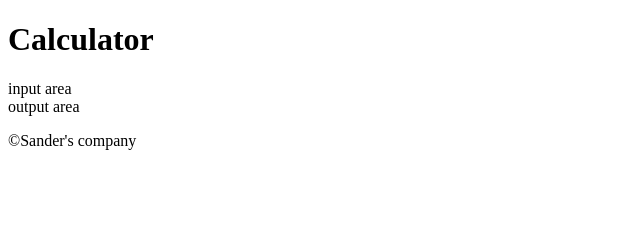
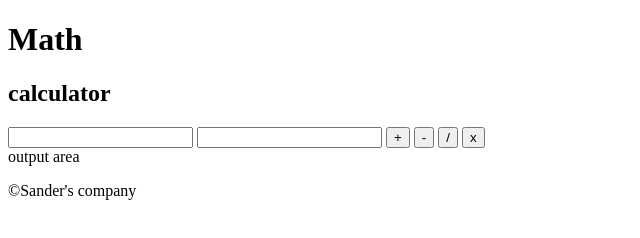
Before and after one commit to Sanderjcc/calculator, a plain HTML site: page main/index.html in a window 1280 px wide. Shown: the whole page, without its empty margins (0-640 px from the left). Drawn offline with Linux system fonts and the light colour scheme.

Commit message:
Update in content of page
Operators buttons was created and numbers area too

```diff
--- a/main/index.html
+++ b/main/index.html
@@ -8,10 +8,19 @@
 <body>
     <main>
         <header>
-            <h1>Calculator</h1>
+            <h1>Math</h1>
         </header>
         <section>
-            <div id="input">input area</div>
+            <h2>calculator</h2>
+            <div id="input">
+                <input type="number" id="numOneText" name="numText"/>
+                <input type="number" id="numTwoText" name="numTwoText" />
+
+                <input type="button" value="+" id="addButton" name="addButton" />
+                <input type="button" value="-" id="subButton" name="addButton" />
+                <input type="button" value="/" id="addButton" name="addButton" />
+                <input type="button" value="x" id="addButton" name="addButton" />
+            </div>
             <div id="output">output area</div>
         </section>
         <footer>
```
